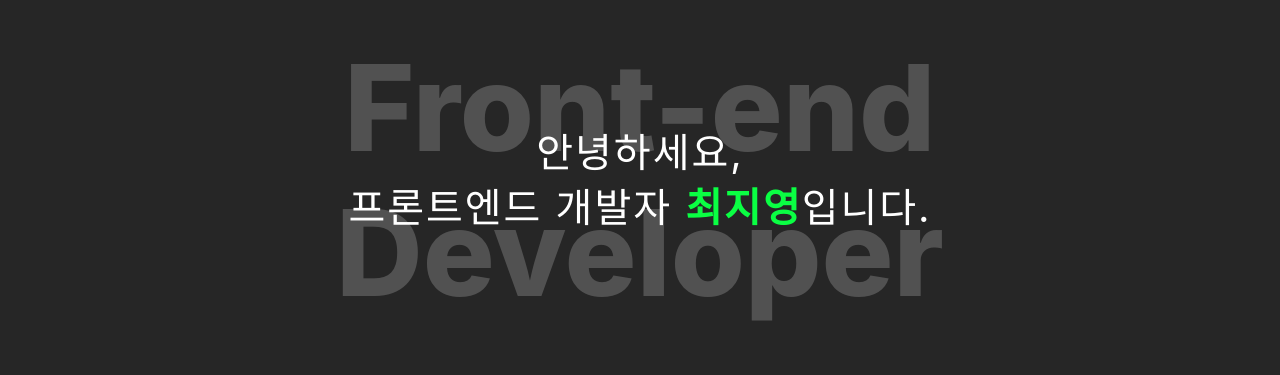
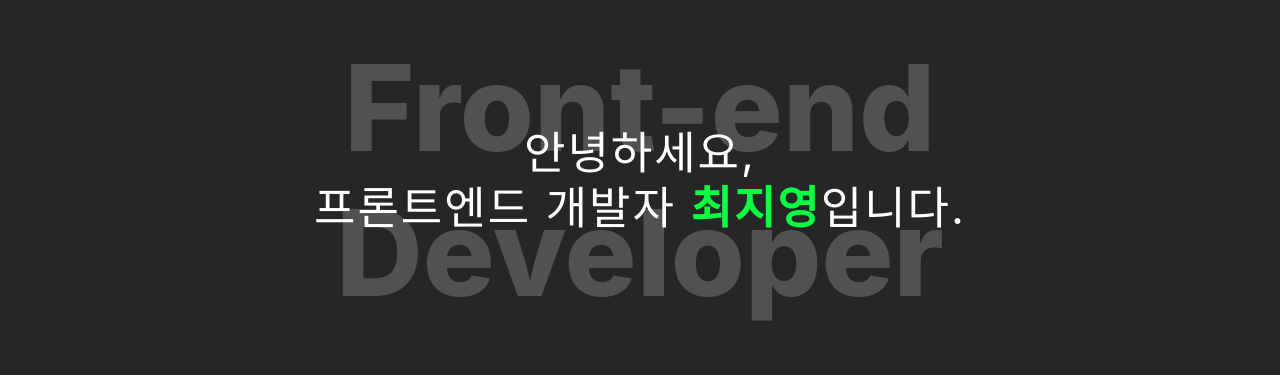
Before and after one commit to jizero1/react-portfolio2, a React (Create React App) app: page / in a window 1280 px wide. Shown: the part 220-595 px from the top of the page. Built offline with nearby package versions, Linux system fonts and the light colour scheme.

Commit message:
메인화면 소개텍스트 중앙정렬 안되던 문제 해결

```diff
--- a/src/App.css
+++ b/src/App.css
@@ -2,6 +2,7 @@
   box-sizing: border-box;
     margin: 0;
     padding: 0;
+  overflow-x: hidden; /*가로스크롤 숨기기*/
 }
 .App {
   /* box-sizing: border-box; */
--- a/src/components/About.css
+++ b/src/components/About.css
@@ -8,5 +8,5 @@
 .about-container {
     width: 100vw;
     height: 100vh;
-    background-color: pink;
+    background-color: rgb(38, 38, 38);
 }
--- a/src/components/About.js
+++ b/src/components/About.js
@@ -1,9 +1,16 @@
 import './About.css';
 
+const ProfileImg = () => {
+    return (
+        <div className="profile-img-container">
+            <img src="/images/profileImg.png" alt="프로필 이미지"></img>
+        </div>
+    )
+}
 const About = () => {
     return (
         <div id="about" className="about-container">
-
+            <ProfileImg/>
         </div>
     )
 }
--- a/src/components/Main.css
+++ b/src/components/Main.css
@@ -4,6 +4,7 @@
     justify-content: center;
     align-items: center;
 }
+
 .main-container {
     width: 100vw;
     height: 100vh;
@@ -12,30 +13,36 @@
 }
 .main-introduce {
     width: 100vw;
-    height: 500px;
+    height: 100vh;
     position: relative;
 }
+.main-introduce-text-container {
+    width: 100%;
+    height: 100%;
+    /* background-color: grey; */
+    position: absolute;
+    z-index: 2;
+}
+.main-introduce-backText-container {
+    width: 1000px;
+    height: 1000px;
+    position: absolute;
+    z-index:1;
+}
 .main-introduce-text {
-    width: 100vw;
-    font-size: 40px;
+    font-size: 45px;
     text-align: center;
     color: white;
     letter-spacing: 2px;
     line-height: 55px;
-    z-index: 2;
-    position: absolute;
-    transform: translate(-50%, -50%);
 }
 .main-introduce-backText {
-    width: 1000px;
     text-align: center;
     font-size: 120px;
     font-weight: 800;
     color: rgb(255, 255, 255,0.2);
-    z-index: 1;
-    position: absolute;
-    transform: translate(-50%, -50%);
 }
+
 .main-introduce-text-name {
     font-weight: 700;
     color: rgb(10, 255, 67);
--- a/src/components/Main.js
+++ b/src/components/Main.js
@@ -9,8 +9,8 @@ const MainIntroduceAni = ({ initial, animate, duration, delay, children }) => {
     return (
         <motion.div
             initial={initial}
-            animate={ animate}
-            transition={{ duration, delay}}
+            animate={animate}
+            transition={{duration: duration, delay: delay}}
         >
             {children}
         </motion.div>
@@ -20,20 +20,26 @@ const MainIntroduceAni = ({ initial, animate, duration, delay, children }) => {
 const MainIntroduce = () => {
     return (
         <div className="main-introduce common-flex">
+            <div className="main-introduce-text-container common-flex">
             <MainIntroduceAni
                 initial={{opacity: 0, y: 100}}
                 animate={{opacity: 1, y: 0}}
                 duration="2"
-                delay="0.5">
+                delay="0.5"
+            >
                 <p className="main-introduce-text">안녕하세요, <br/> 프론트엔드 개발자 <span className="main-introduce-text-name">최지영</span>입니다.</p>
             </MainIntroduceAni>
+            </div>
+            <div className="main-introduce-backText-container common-flex">
             <MainIntroduceAni
                 initial={{opacity: 0, y: 100}}
                 animate={{opacity: 1, y: 0}}
                 duration="1"
-                delay="1.5">
+                delay="1.5"
+               >
                 <p className="main-introduce-backText">Front-end Developer</p>
             </MainIntroduceAni>
+            </div>
         </div>
     )
 }
--- a/src/components/Menu.css
+++ b/src/components/Menu.css
@@ -9,7 +9,6 @@
     margin-right: 10px;
     text-align: center;
     height: 28px;
-    /* font-size: 18px; */
 }
 .nav-home {
     width: 40px;
@@ -18,30 +17,19 @@
     width: 80px;
 }
  .common-nav:hover {
-    /* border-bottom: 3px solid black; */
-    /* padding-bottom: 4px; */
     background-color: rgb(38, 38, 38);
     color: rgb(10, 255, 67);
-    animation: borderAni;
-    /* width: 100px; */
- }
- @keyframes borderAni {
-    0% {
-
-    }
  }
 .menu-container {
     position: fixed;
     top: 30px;
+    z-index: 999;
 }
-
 .menu-nav {
     width: 300px;
     height: 42px;
     border-radius: 20px;
-    /* list-style: none; */
     background-color: rgb(255, 255, 255);
-    /* font-size: 11px; */
     font-weight: 800;
     cursor: pointer;
 }
--- a/src/components/Project.css
+++ b/src/components/Project.css
@@ -8,5 +8,5 @@
 .project-container {
     width: 100vw;
     height: 100vh;
-    background-color: grey;
+    background-color: pink;
 }
```
Also changed, not shown: public/imges/profileImg.png (added).
